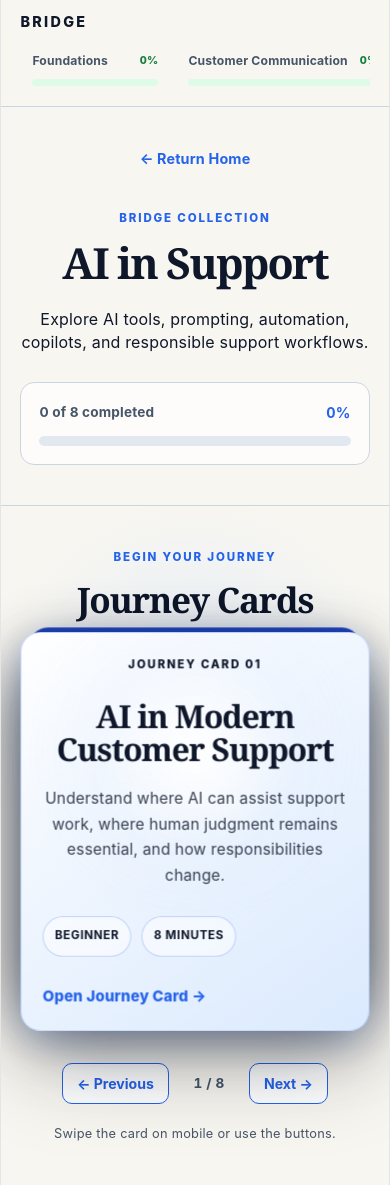
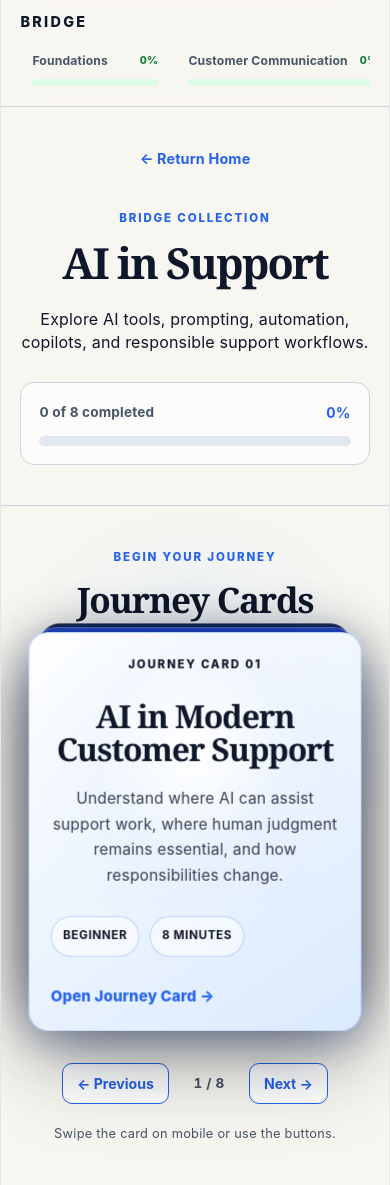
Before and after one commit to TalhaRajput10/bridge, a React (Vite) app: page /collections/ai-in-support in a window 390 px wide. Built offline with nearby package versions, Linux system fonts and the light colour scheme.

Commit message:
Center Journey Card stacks across collections

```diff
--- a/src/App.css
+++ b/src/App.css
@@ -2101,3 +2101,33 @@ main > h2,
     font-size: 1.3rem;
   }
 }
+
+/* ---------- Center the interactive Journey Card stack ---------- */
+
+.journey-deck {
+  width: 100%;
+  max-width: 900px;
+  margin-right: auto;
+  margin-left: auto;
+}
+
+.journey-deck-stage {
+  width: 100%;
+  max-width: 820px;
+  margin-right: auto;
+  margin-left: auto;
+}
+
+.journey-deck-card {
+  right: auto;
+  left: 50%;
+  width: min(calc(100% - 32px), 760px);
+  box-sizing: border-box;
+  transform-origin: center bottom;
+}
+
+@media (max-width: 700px) {
+  .journey-deck-card {
+    width: calc(100% - 16px);
+  }
+}
```
